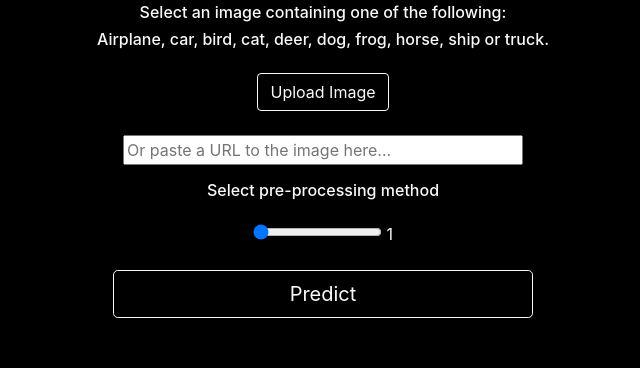
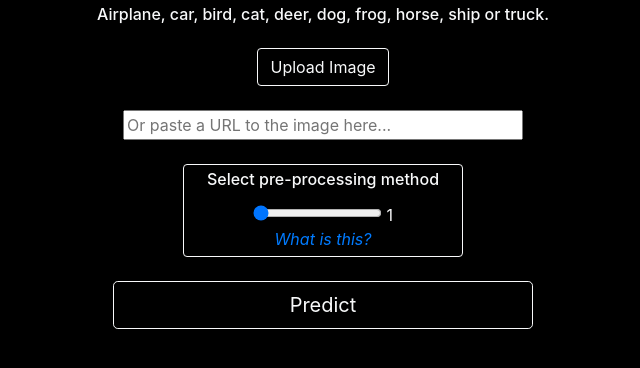
Before and after one commit to roxxuz/blue-ml-predict, a plain HTML site: page templates/index.html in a window 1280 px wide. Shown: the part 300-668 px from the top of the page, without its empty margins (317-957 px from the left). Drawn offline with nearby package versions, Linux system fonts and the light colour scheme.

Commit message:
Pre-processing slider
slider for pre-processing in index.html done

```diff
--- a/static/stylesheets/style.css
+++ b/static/stylesheets/style.css
@@ -12,7 +12,7 @@ img {
   position: absolute;
   margin: auto;
   width: 700px;
-  height: 600px;
+  height: 650px;
   text-align: center;
   top: 0;
   bottom: 0;
--- a/templates/index.html
+++ b/templates/index.html
@@ -24,10 +24,14 @@
         <br>
           <input class="mt-3" type="text" id="url-box" name="url" placeholder="Or paste a URL to the image here..." style="width: 400px;" autocomplete="off">
         <br>
-        <h6 class="text-light mt-2">Select pre-processing method</h6>
-        <input type="range" value="1" min="1" max="4" name="slider" class="mt-3" oninput="this.nextElementSibling.value = this.value">
+        <div class="border border-light rounded mt-4" style="margin-inline: 30%; padding:5px;">
+        <h6 class="text-light">Select pre-processing method</h6>
+        <input type="range" value="1" min="1" max="4" name="slider" class="mt-2" oninput="this.nextElementSibling.value = this.value">
         <output class="text-light">1</output>
         <br>
+        <a href="#"><i>What is this?</i></a>
+
+        </div>
         <input type=submit value=Predict class="btn btn-outline-light btn-lg mt-4 pred-button">
       </p>
 
```
Also changed, not shown: 1 other file.
